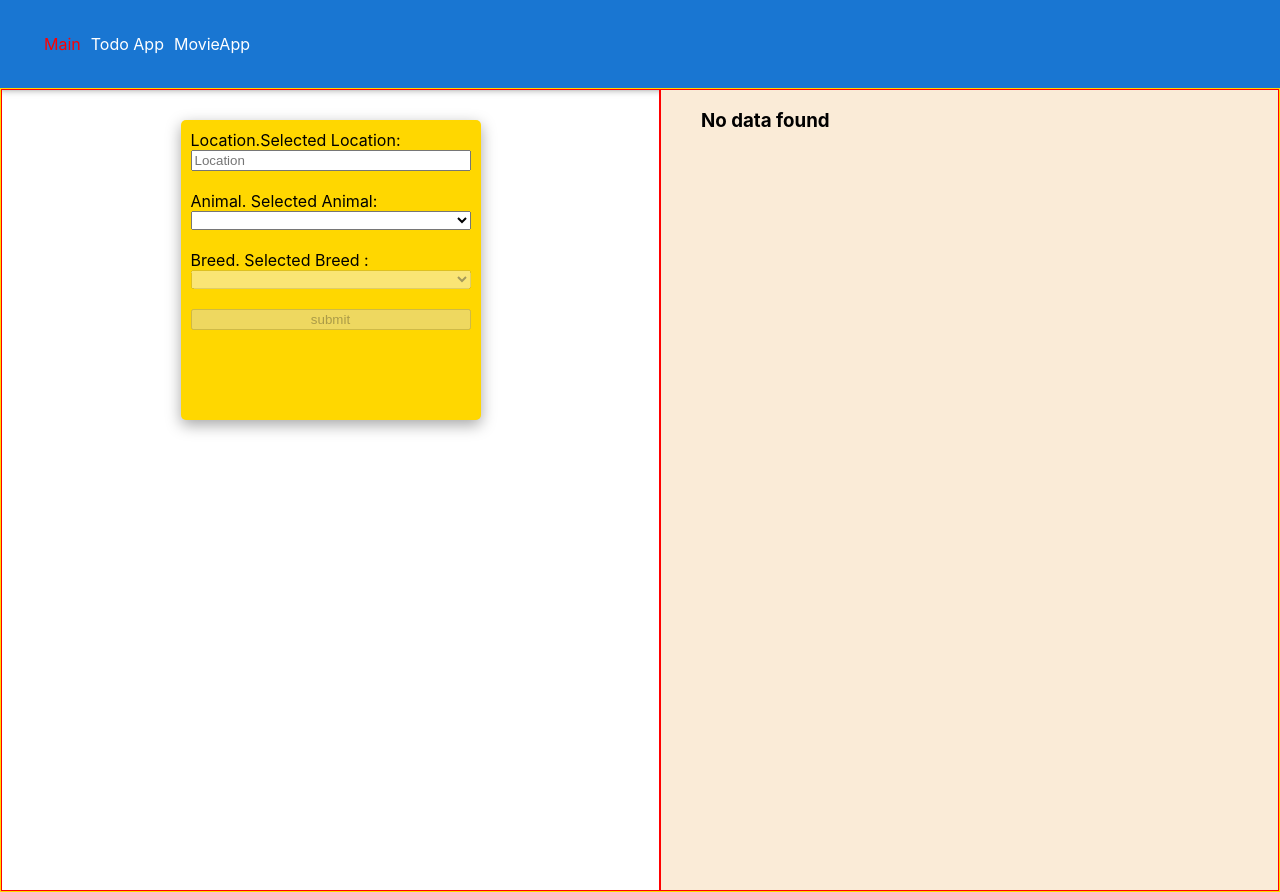
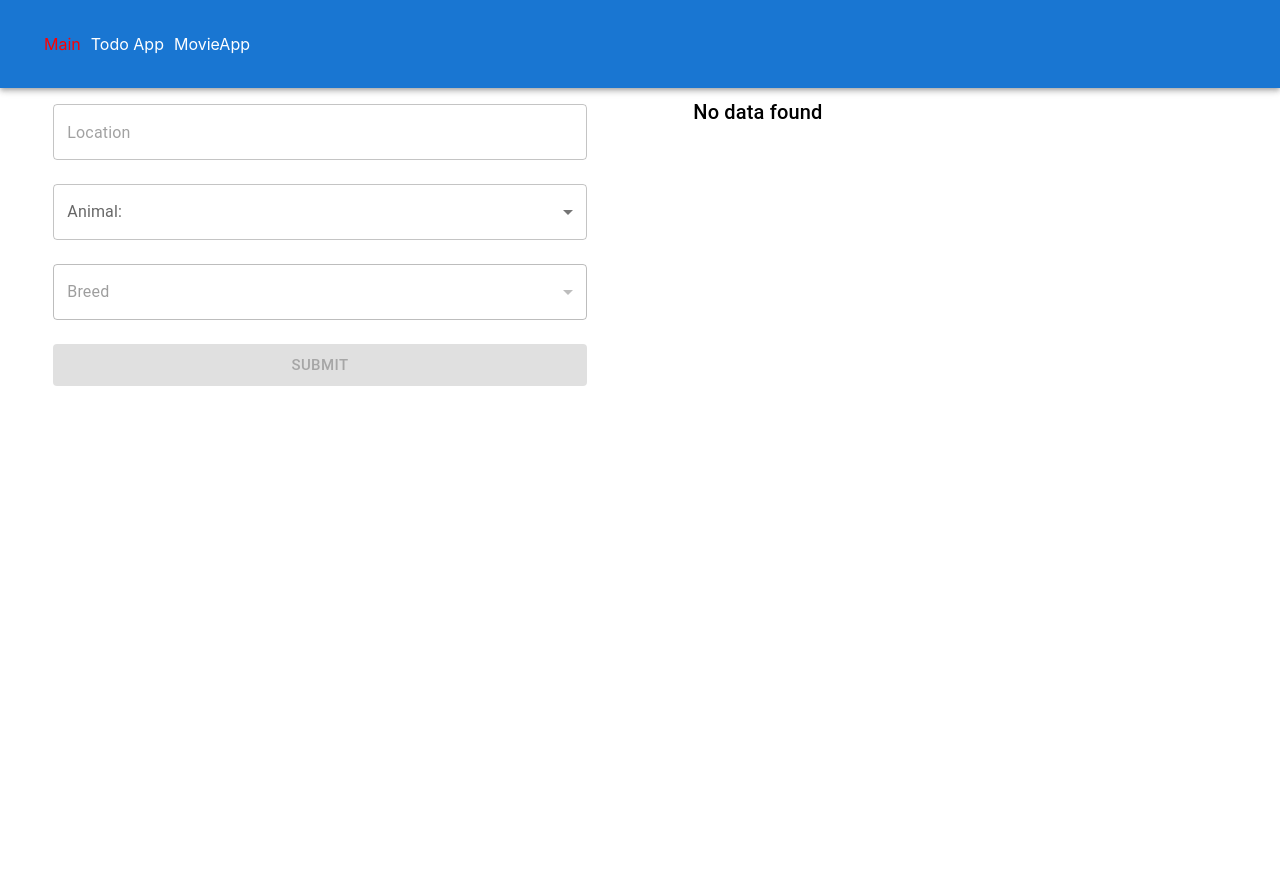
Before and after one commit to MikkD/fe-breed, a React (Create React App) app: page / in a window 1280 px wide. After the commit the page ends 800 px from the top, so only its background shows below. Built offline with nearby package versions, Linux system fonts and the light colour scheme.

Commit message:
split-animals-page-into-smaller-mui-componens

```diff
--- a/src/components/List.tsx
+++ /dev/null
@@ -1,26 +0,0 @@
-import { IPet } from './Pet';
-
-export interface IListItem extends IPet {
-    [key: string]: any; // This allows any additional properties
-}
-
-export interface IList {
-    data: IListItem[];
-    itemRenderer: (item: IListItem) => React.ReactElement;
-}
-
-export const List: React.FC<IList> = ({ data, itemRenderer: ItemRenderer }) => {
-    return (
-        <ul>
-            {!data?.length ? (
-                <h3>No data found </h3>
-            ) : (
-                data.map((item) => (
-                    <li>
-                        <ItemRenderer key={item.id} {...item} />
-                    </li>
-                ))
-            )}
-        </ul>
-    );
-};
--- a/src/components/Pet.tsx
+++ b/src/components/Pet.tsx
@@ -1,3 +1,12 @@
+import {
+    Avatar,
+    ListItem,
+    ListItemAvatar,
+    Typography,
+    ListItemText,
+    Divider,
+} from '@mui/material';
+import React from 'react';
 import { Link } from 'react-router-dom';
 
 export interface IPet {
@@ -12,20 +21,54 @@ export interface IPet {
 
 export const Pet = ({ name, animal, breed, images, id, city, state }: IPet) => {
     return (
-        <Link to={`/details/${id}`}>
-            <div key={id} className='pet-container'>
-                <div className='pet-img'>
-                    <img width='150' height='150' src={images[0]} alt={animal} />
-                </div>
-                <div className='pet-info'>
-                    <div className='name'>Name: {name}</div>
-                    <div>Animal Type: {animal}</div>
-                    <div>Breed: {breed}</div>
-                    <div>City: {city}</div>
-                    <div>State: {state}</div>
-                    <div>Id: {id}</div>
-                </div>
-            </div>
+        <Link to={`/details/${id}`} style={{ marginBottom: '16px' }}>
+            <ListItem alignItems='flex-start'>
+                <ListItemAvatar>
+                    <Avatar
+                        sx={{
+                            width: 150,
+                            height: 150,
+                            marginRight: 2,
+                            marginTop: 0,
+                        }}
+                        alt={`${name}`}
+                        src={images[0]}
+                    />
+                </ListItemAvatar>
+                <ListItemText>
+                    <div>
+                        <Typography variant='button' mr={1}>
+                            Name:
+                        </Typography>
+                        {name}
+                    </div>
+                    <div>
+                        <Typography variant='button' mr={1}>
+                            Animal:
+                        </Typography>
+                        {animal}
+                    </div>
+                    <div>
+                        <Typography variant='button' mr={1}>
+                            Breed:
+                        </Typography>
+                        {breed}
+                    </div>
+                    <div>
+                        <Typography variant='button' mr={1}>
+                            City:
+                        </Typography>
+                        {city}
+                    </div>
+                    <div>
+                        <Typography variant='button' mr={1}>
+                            State:
+                        </Typography>
+                        {state}
+                    </div>
+                </ListItemText>
+            </ListItem>
+            <Divider />
         </Link>
     );
 };
--- /dev/null
+++ b/src/components/ReusableList.tsx
@@ -0,0 +1,24 @@
+import { Typography } from '@mui/material';
+import { IPet } from './Pet';
+import List from '@mui/material/List';
+
+export interface IListItem extends IPet {
+    [key: string]: any; // This allows any additional properties
+}
+
+export interface IList {
+    data: IListItem[];
+    itemRenderer: (item: IListItem) => React.ReactElement;
+}
+
+export const ReusableList: React.FC<IList> = ({ data, itemRenderer: ItemRenderer }) => {
+    return (
+        <List>
+            {!data?.length ? (
+                <Typography variant='h6'>No data found </Typography>
+            ) : (
+                data.map((item) => <ItemRenderer key={item.id} {...item} />)
+            )}
+        </List>
+    );
+};
--- a/src/components/SubmitForm.tsx
+++ b/src/components/SubmitForm.tsx
@@ -2,6 +2,15 @@ import React, { useState, ChangeEvent, FormEvent } from 'react';
 import useBreedList from '../hooks/useBreedList';
 import { AnimalType } from '../types';
 import { ANIMALS } from '../utils';
+import {
+    TextField,
+    FormControl,
+    Box,
+    InputLabel,
+    MenuItem,
+    Select,
+    Button,
+} from '@mui/material';
 
 export type petParamsType = {
     location: FormDataEntryValue | null;
@@ -32,44 +41,63 @@ export const SubmitForm = ({
         e.currentTarget.reset();
     };
 
-    const selectAnimal = (e: ChangeEvent<HTMLSelectElement>) =>
-        setAnimal(e.target.value as AnimalType);
+    const selectAnimal = (e: any) => setAnimal(e.target.value as AnimalType);
 
     return (
-        <div className='search'>
-            <form className='search-form' onSubmit={handleSubmit}>
-                <div className='form-item'>
-                    <label htmlFor='location'>Location.Selected Location:</label>
-                    <input placeholder='Location' name='location' id='location'></input>
-                </div>
-                <div className='form-item'>
-                    <label htmlFor='selection'>Animal. Selected Animal:</label>
-                    <select name='animal' id='selection' onChange={selectAnimal}>
-                        <option value=''></option>
+        <Box component='form' onSubmit={handleSubmit}>
+            <FormControl margin='normal' fullWidth>
+                <TextField
+                    placeholder='Location'
+                    name='location'
+                    id='location'
+                    variant='outlined'
+                />
+            </FormControl>
+
+            <FormControl margin='normal' fullWidth>
+                <InputLabel htmlFor='selection'>Animal:</InputLabel>
+                <Select
+                    name='animal'
+                    id='selection'
+                    onChange={selectAnimal}
+                    variant='outlined'>
+                    <MenuItem value=''>
+                        <em>None</em>
+                    </MenuItem>
                     {!!animals?.length &&
                         animals.map((animal) => (
-                                <option key={animal} value={animal}>
+                            <MenuItem key={animal} value={animal}>
                                 {animal}
-                                </option>
+                            </MenuItem>
                         ))}
-                    </select>
-                </div>
-                <div className='form-item'>
-                    <label htmlFor='breed'>Breed. Selected Breed :</label>
-                    <select disabled={!breeds?.length || !animal} id='breed' name='breed'>
-                        <option value={''}></option>
+                </Select>
+            </FormControl>
+
+            <FormControl margin='normal' fullWidth disabled={!breeds?.length || !animal}>
+                <InputLabel htmlFor='breed'>Breed</InputLabel>
+                <Select name='breed' id='breed' variant='outlined'>
+                    <MenuItem value=''>
+                        <em>None</em>
+                    </MenuItem>
                     {!!breeds.length &&
                         breeds.map((breed) => (
-                                <option key={breed} value={breed}>
+                            <MenuItem key={breed} value={breed}>
                                 {breed}
-                                </option>
+                            </MenuItem>
                         ))}
-                    </select>
-                </div>
-                <div className='form-item'>
-                    <input disabled={!animal} type='submit' value='submit'></input>
-                </div>
-            </form>
-        </div>
+                </Select>
+            </FormControl>
+
+            <Button
+                variant='contained'
+                color='primary'
+                type='submit'
+                disabled={!animal}
+                fullWidth
+                size='large'
+                style={{ marginTop: '1rem' }}>
+                Submit
+            </Button>
+        </Box>
     );
 };
--- a/src/pages/AnimalsPage.tsx
+++ b/src/pages/AnimalsPage.tsx
@@ -1,9 +1,10 @@
-import React, { useState, ChangeEvent, FormEvent } from 'react';
+import React, { useState } from 'react';
 import '../pages/AnimalsPage.css';
 import { Pet } from '../components/Pet';
-import { List } from '../components/List';
+import { ReusableList } from '../components/ReusableList';
 import { BASE_URL } from '../utils';
 import { SubmitForm, petParamsType } from '../components/SubmitForm';
+import { Grid } from '@mui/material';
 
 function AnimalsPage() {
     const [pets, setPets] = useState([]);
@@ -15,13 +16,16 @@ function AnimalsPage() {
         const { pets } = await data.json();
         setPets(pets);
     }
+
     return (
-        <div className='animals-container'>
-            <SubmitForm getAnimals={getAnimals} />
-            <div className='results'>
-                <List data={pets} itemRenderer={Pet} />
-            </div>
-        </div>
+        <Grid container justifyContent='space-around'>
+            <Grid item xs={12} sm={5}>
+                <SubmitForm getAnimals={getAnimals} />
+            </Grid>
+            <Grid item xs={12} sm={5}>
+                <ReusableList data={pets} itemRenderer={Pet} />
+            </Grid>
+        </Grid>
     );
 }
 
```
Lines whose indentation alone changed are shown as unchanged.
